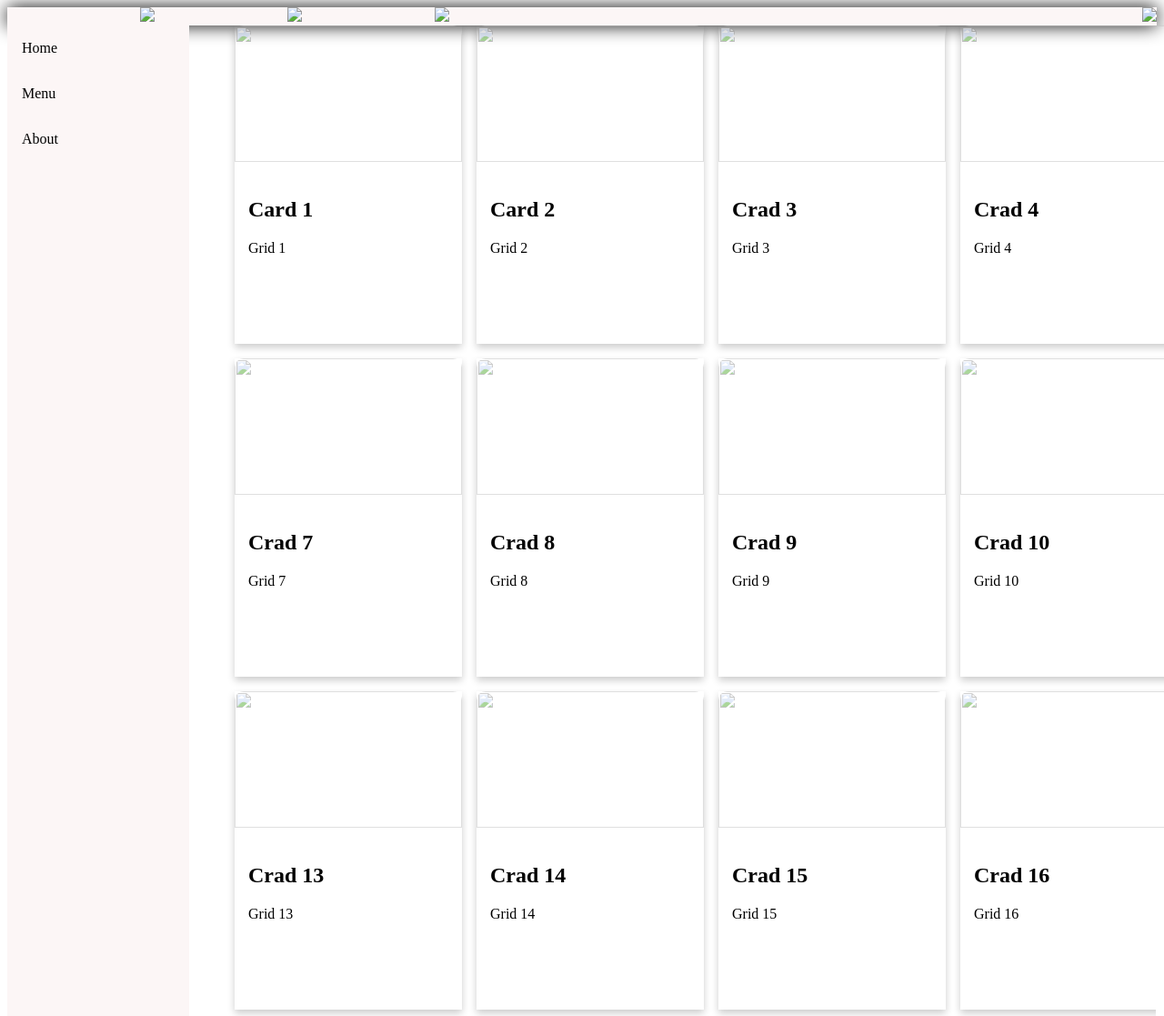
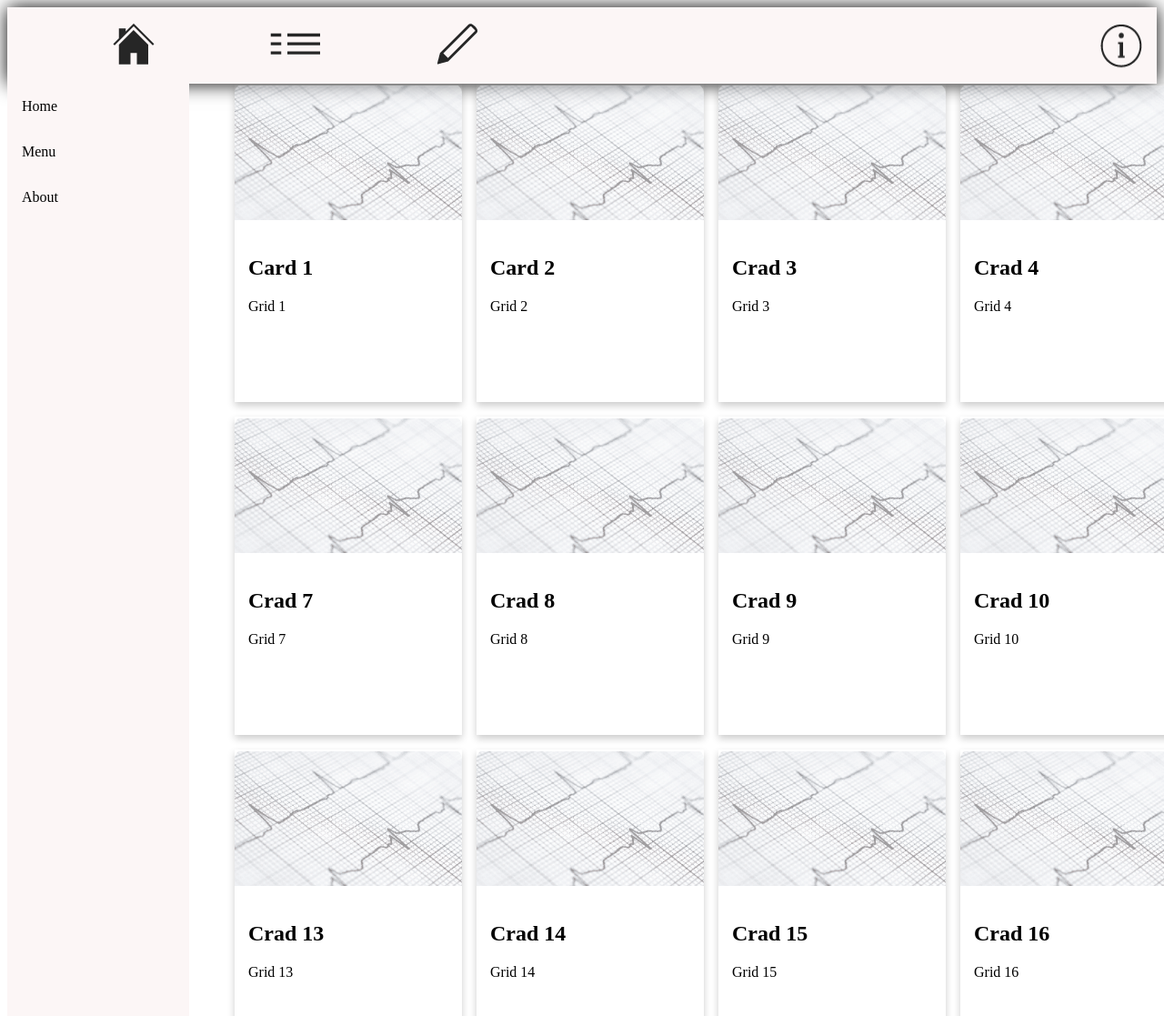
Before and after one commit to rohit-gangshettiwar-bbi/WebDevTraining, a plain HTML site: page Assessment_14/Responsive_Page.html in a window 1280 px wide. Shown: the top 1117 px of the page at 91% size. Drawn offline with Linux system fonts and the light colour scheme.

Commit message:
Responsive_Page.html

```diff
--- a/Assessment_14/Responsive_Page.html
+++ b/Assessment_14/Responsive_Page.html
@@ -14,19 +14,19 @@
      <nav>
             <ul>
                 <li>
-                    <img src="img/home.png">
+                    <img src="/home.png">
 
                 </li>
                 <li>
-                    <img src="img/menu.png">
+                    <img src="/menu.png">
 
                 </li>
                 <li>
-                    <img src="img/notes.png">
+                    <img src="/notes.png">
 
                 </li>
             </ul>
-             <img src="img/info.png">
+             <img src="/info.png">
         </nav>
         <div class="sidebar">
 
@@ -44,7 +44,7 @@
 
         <div class="card-grid">
             <div class="card-style">
-              <img src="img/bg.png" class="image-style" />
+              <img src="/bg.png" class="image-style" />
               <div class="card-content">
                 <h2>Card 1</h2>
                 <p>Grid 1 </p>
@@ -52,7 +52,7 @@
 
             </div>
             <div class="card-style">
-                <img src="img/bg.png" class="image-style" />
+                <img src="/bg.png" class="image-style" />
                 <div class="card-content">
                   <h2>Card 2</h2>
                   <p>Grid 2 </p>
@@ -60,7 +60,7 @@
 
               </div>
               <div class="card-style">
-                <img src="img/bg.png" class="image-style" />
+                <img src="/bg.png" class="image-style" />
                 <div class="card-content">
                   <h2>Crad 3</h2>
                   <p>Grid 3 </p>
@@ -68,7 +68,7 @@
 
               </div>
               <div class="card-style">
-                <img src="img/bg.png" class="image-style" />
+                <img src="/bg.png" class="image-style" />
                 <div class="card-content">
                   <h2>Crad 4</h2>
                   <p>Grid 4</p>
@@ -76,7 +76,7 @@
 
               </div>
               <div class="card-style">
-                <img src="img/bg.png" class="image-style" />
+                <img src="/bg.png" class="image-style" />
                 <div class="card-content">
                   <h2>Crad 5</h2>
                   <p>Grid 5</p>
@@ -84,7 +84,7 @@
 
               </div>
               <div class="card-style">
-                <img src="img/bg.png" class="image-style" />
+                <img src="/bg.png" class="image-style" />
                 <div class="card-content">
                   <h2>Crad 6</h2>
                   <p>Grid 6</p>
@@ -92,7 +92,7 @@
 
               </div>
               <div class="card-style">
-                <img src="img/bg.png" class="image-style" />
+                <img src="/bg.png" class="image-style" />
                 <div class="card-content">
                   <h2>Crad 7</h2>
                   <p>Grid 7</p>
@@ -100,7 +100,7 @@
 
               </div>
               <div class="card-style">
-                <img src="img/bg.png" class="image-style" />
+                <img src="/bg.png" class="image-style" />
                 <div class="card-content">
                   <h2>Crad 8</h2>
                   <p>Grid 8</p>
@@ -108,7 +108,7 @@
 
               </div>
               <div class="card-style">
-                <img src="img/bg.png" class="image-style" />
+                <img src="/bg.png" class="image-style" />
                 <div class="card-content">
                   <h2>Crad 9</h2>
                   <p>Grid 9</p>
@@ -116,7 +116,7 @@
 
               </div>
               <div class="card-style">
-                <img src="img/bg.png" class="image-style" />
+                <img src="/bg.png" class="image-style" />
                 <div class="card-content">
                   <h2>Crad 10</h2>
                   <p>Grid 10</p>
@@ -124,7 +124,7 @@
 
               </div>
               <div class="card-style">
-                <img src="img/bg.png" class="image-style" />
+                <img src="/bg.png" class="image-style" />
                 <div class="card-content">
                   <h2>Crad 11</h2>
                   <p>Grid 11</p>
@@ -132,7 +132,7 @@
 
               </div>
               <div class="card-style">
-                <img src="img/bg.png" class="image-style" />
+                <img src="/bg.png" class="image-style" />
                 <div class="card-content">
                   <h2>Crad 12</h2>
                   <p>Grid 12</p>
@@ -140,7 +140,7 @@
 
               </div>
               <div class="card-style">
-                <img src="img/bg.png" class="image-style" />
+                <img src="/bg.png" class="image-style" />
                 <div class="card-content">
                   <h2>Crad 13</h2>
                   <p>Grid 13</p>
@@ -148,7 +148,7 @@
 
               </div>
               <div class="card-style">
-                <img src="img/bg.png" class="image-style" />
+                <img src="/bg.png" class="image-style" />
                 <div class="card-content">
                   <h2>Crad 14</h2>
                   <p>Grid 14</p>
@@ -156,7 +156,7 @@
 
               </div>
               <div class="card-style">
-                <img src="img/bg.png" class="image-style" />
+                <img src="/bg.png" class="image-style" />
                 <div class="card-content">
                   <h2>Crad 15</h2>
                   <p>Grid 15</p>
@@ -164,7 +164,7 @@
 
               </div>
               <div class="card-style">
-                <img src="img/bg.png" class="image-style" />
+                <img src="/bg.png" class="image-style" />
                 <div class="card-content">
                   <h2>Crad 16</h2>
                   <p>Grid 16</p>
@@ -172,7 +172,7 @@
 
               </div>
               <div class="card-style">
-                <img src="img/bg.png" class="image-style" />
+                <img src="/bg.png" class="image-style" />
                 <div class="card-content">
                   <h2>Crad 17</h2>
                   <p>Grid 17</p>
@@ -180,7 +180,7 @@
 
               </div>
               <div class="card-style">
-                <img src="img/bg.png" class="image-style" />
+                <img src="/bg.png" class="image-style" />
                 <div class="card-content">
                   <h2>Crad 18</h2>
                   <p>Grid 18</p>
@@ -188,7 +188,7 @@
 
               </div>
               <div class="card-style">
-                <img src="img/bg.png" class="image-style" />
+                <img src="/bg.png" class="image-style" />
                 <div class="card-content">
                   <h2>Crad 19</h2>
                   <p>Grid 19</p>
@@ -196,7 +196,7 @@
 
               </div>
               <div class="card-style">
-                <img src="img/bg.png" class="image-style" />
+                <img src="/bg.png" class="image-style" />
                 <div class="card-content">
                   <h2>Crad 20</h2>
                   <p>Grid 20</p>
```
